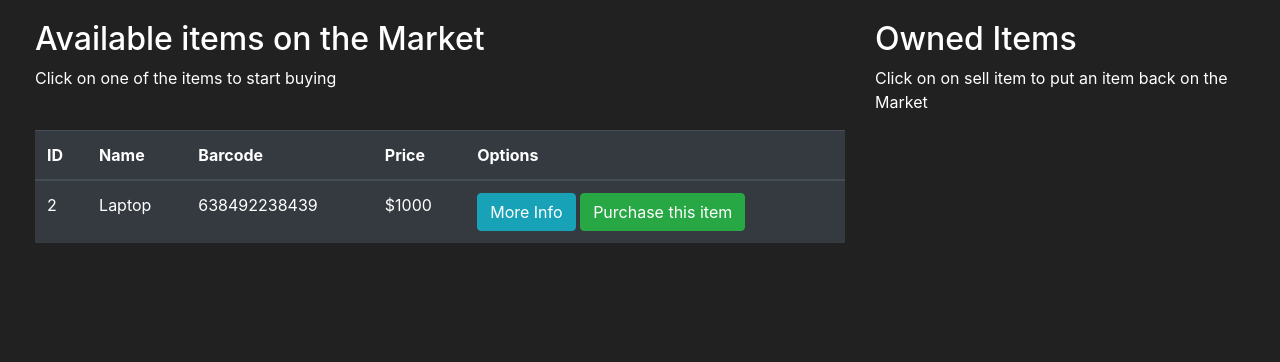
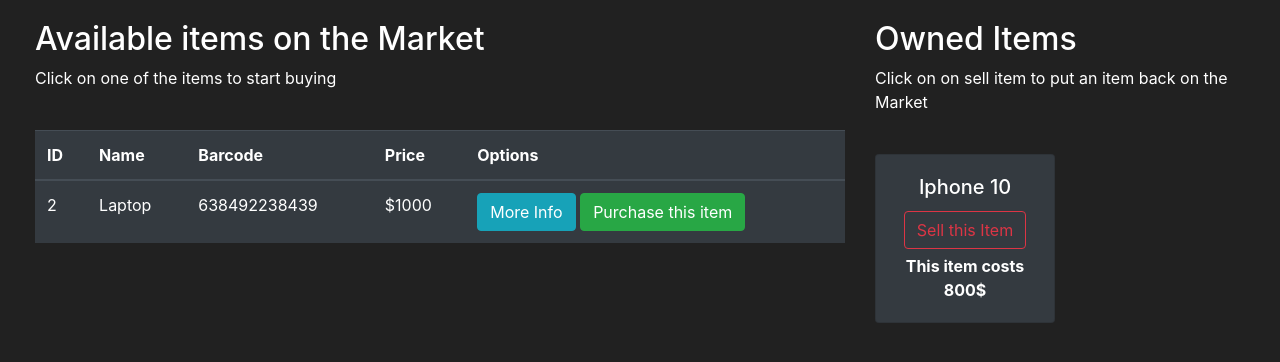
Before and after one commit to Angeltheesoto/flaskMarket, a Flask app: page /market in a window 1280 px wide. Shown: the part 56-418 px from the top of the page. Run offline with Flask 3, Linux system fonts and the light colour scheme; a user stored in the database is signed in; some libraries are stand-ins or nearby versions.

Commit message:
Finished implementing item selling

```diff
--- a/server/market/models.py
+++ b/server/market/models.py
@@ -37,6 +37,9 @@ class User(db.Model, UserMixin):
     def can_purchase(self, item_obj):
         return self.budget >= item_obj.price
 
+    def can_sell(self, item_obj):
+        return item_obj in self.items
+
 class Item(db.Model):
     id = db.Column(db.Integer(), primary_key=True)
     name = db.Column(db.String(length=30), nullable =False, unique=True)
@@ -52,3 +55,8 @@ class Item(db.Model):
         self.owner = user.id
         user.budget -= self.price
         db.session.commit()
+
+    def sell(self, user):
+        self.owner = None
+        user.budget += self.price
+        db.session.commit()
--- a/server/market/routes.py
+++ b/server/market/routes.py
@@ -14,20 +14,33 @@ def home_page():
 @login_required
 def market_page():
     purchase_form = PurchaseItemForm()
+    selling_form = SellItemForm()
     if request.method == 'POST':
+        # purchase item logic
         purchased_item = request.form.get('purchased_item')
         p_item_object = Item.query.filter_by(name=purchased_item).first()
         if p_item_object:
             if current_user.can_purchase(p_item_object):
                 p_item_object.buy(current_user)
-                flash("Congratulations! You purchased {p_item_object.name} for {p_item_object.price}$")
+                flash(f"Congratulations! You purchased {p_item_object.name} for {p_item_object.price}$", category='success')
             else:
                 flash(f"Unfortunately, you don't have enough money to purchase {p_item_object.name}", category='danger')
+        # sell item logic
+        sold_item = request.form.get('sold_item')
+        s_item_object = Item.query.filter_by(name=sold_item).first()
+        if s_item_object:
+            if current_user.can_sell(s_item_object):
+                s_item_object.sell(current_user)
+                flash(f"Congratulations! You sold {s_item_object.name} back to market!", category='success')
+            else:
+                flash(f"Something went wrong with selling  {s_item_object.name}", category='danger')
+
         return redirect(url_for('market_page'))
 
     if request.method == "GET":
         items = Item.query.filter_by(owner=None)
-        return render_template('market.html', items=items, purchase_form=purchase_form)
+        owned_items = Item.query.filter_by(owner=current_user.id)
+        return render_template('market.html', items=items, purchase_form=purchase_form, owned_items=owned_items, selling_form = selling_form)
 
 # route for register page
 @app.route('/register', methods=['GET', 'POST'])
--- /dev/null
+++ b/server/market/templates/includes/owned_items_models.html
@@ -0,0 +1,56 @@
+<style>
+  .modal-content {
+    background-color: #212121;
+  }
+</style>
+
+<!-- Selling Confirm -->
+<div
+  class="modal fade"
+  id="Modal-SellingConfirm-{{ owned_item.id }}"
+  tabindex="-1"
+  aria-labelledby="exampleModalLabel"
+  aria-hidden="true"
+>
+  <div class="modal-dialog">
+    <div class="modal-content">
+      <div class="modal-header">
+        <h1 class="modal-title fs-5" id="ModalLabel">{{ owned_item.name }}</h1>
+        <button
+          type="button"
+          class="btn-close"
+          data-dismiss="modal"
+          aria-label="Close"
+        >
+          <span aria-hidden="true">&times;</span>
+        </button>
+      </div>
+      <div class="modal-body">
+        <form method="POST">
+          {{ selling_form.hidden_tag() }}
+          <h4 class="text-center">
+            Are you sure you want to sell {{ owned_item.name }} for {{
+            owned_item.price }}$ ?
+          </h4>
+          <br />
+          <h6 class="text-center">
+            By clicking Sell, you will put this item back on market.
+          </h6>
+          <br />
+          <input
+            id="sold_item"
+            name="sold_item"
+            type="hidden"
+            value="{{owned_item.name}}"
+          />
+          {{ selling_form.submit(class='btn btn-outline-danger btn-block') }}
+        </form>
+      </div>
+      <div class="modal-footer">
+        <button type="button" class="btn btn-secondary" data-dismiss="modal">
+          Close
+        </button>
+      </div>
+    </div>
+  </div>
+</div>
--- a/server/market/templates/market.html
+++ b/server/market/templates/market.html
@@ -49,7 +49,31 @@ content %}
     <h2>Owned Items</h2>
     <p>Click on on sell item to put an item back on the Market</p>
     <br />
+    <div class="row">
+      {% for owned_item in owned_items %} {% include
+      'includes/owned_items_models.html' %}
+      <div class="col-md-6">
+        <div style="margin-bottom: 5px" class="card text-center bg-dark">
+          <div class="card-body">
+            <h5 class="card-title">{{ owned_item.name }}</h5>
+            <button
+              type="button"
+              class="btn btn-outline-danger"
+              style="margin-bottom: 5px"
+              data-toggle="modal"
+              data-target="#Modal-SellingConfirm-{{ owned_item.id }}"
+            >
+              Sell this Item
+            </button>
+            <p class="card-text">
+              <strong> This item costs {{ owned_item.price }}$ </strong>
+            </p>
+          </div>
+        </div>
+        {% endfor %}
+      </div>
+    </div>
   </div>
+
+  {% endblock %}
 </div>
-
-{% endblock %}
```
Also changed, not shown: server/instance/market.db.
